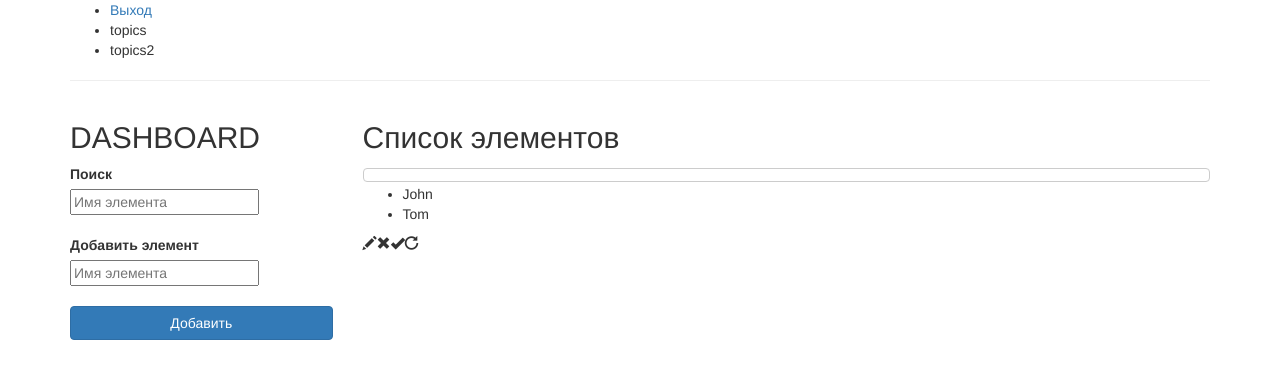
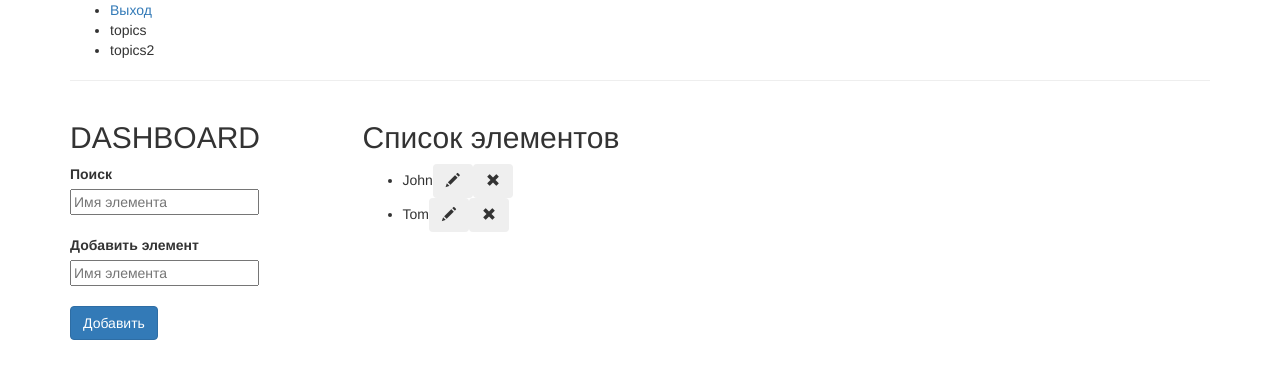
Before and after one commit to dusuney/findCallNumber, a React (Create React App) app: page / in a window 1280 px wide. Shown: the top 378 px of the page. Built offline with nearby package versions, Linux system fonts and the light colour scheme; sample sign-in values are in the browser's storage.

Commit message:
add function button

```diff
--- a/src/App.css
+++ b/src/App.css
@@ -10,9 +10,6 @@ form {
   margin-right: auto;
   padding:20px 10px;
 }
-.auth-form button{
-  width:100%;
-}
 label{
   font-weight:600;
 }
--- a/src/components/list-elements.js
+++ b/src/components/list-elements.js
@@ -3,7 +3,79 @@ import React from 'react';
 import { BrowserRouter as Route } from "react-router-dom";
 import RouteLink from "./route-link";
 
-let allElements = [];
+let elementsList = [
+  { id: 1, name: 'John' },
+  { id: 2, name: 'Tom' }
+];
+
+class RowElement extends React.Component {
+  constructor(props) {
+    super(props);
+    this.onDeleteElement = this.onDeleteElement.bind(this);
+    this.state = {
+      isEdit: false,
+      editedElement: this.props.value
+    }
+  }
+
+  onEditElement() {
+    console.log(this.props.value);
+    this.setState({ editedElement: this.props.value });
+    this.setState({ isEdit: true });
+
+  }
+
+  onUpdateElement() {
+    this.setState({ isEdit: false });
+    console.log(this.state.editedElement, "this.state.editedElement");
+    this.props.onUpdateElement(this.props.index, this.state.editedElement)
+  }
+
+  onRestoreElement() {
+    this.setState({ isEdit: false });
+  }
+
+  onDeleteElement() {
+    this.props.onDeleteElement(this.props.index);
+  }
+  onChangeNameElement(e) {
+    console.log(e.target.value);
+    this.setState({ editedElement: e.target.value })
+  }
+  //need add onChange function with setState({elements:elementsList})
+  //now input dosen't updating
+  render() {
+    if (this.state.isEdit) {
+      return (
+        <div>
+          <input type="text" onChange={this.onChangeNameElement.bind(this)} value={this.state.editedElement.name}></input>
+          <button className="btn" onClick={this.onUpdateElement.bind(this)}>
+            <i className="glyphicon glyphicon-ok"></i>
+          </button>
+          <button className="btn" onClick={this.onRestoreElement.bind(this)}>
+            <i className="glyphicon glyphicon-repeat"></i>
+          </button>
+        </div>
+      )
+    } else {
+      return (
+        <div>
+
+          {this.props.value.name}
+          <button
+            onClick={this.onEditElement.bind(this)}
+            className="btn">
+            <i className="glyphicon glyphicon-pencil"></i>
+          </button>
+          {/* where is bind? */}
+          <button onClick={this.onDeleteElement} className="btn">
+            <i className="glyphicon glyphicon-remove"></i>
+          </button>
+        </div>
+      )
+    }
+  }
+}
 
 class ListElements extends React.Component {
   constructor(props) {
@@ -17,14 +89,11 @@ class ListElements extends React.Component {
         { id: 2, name: 'Tom' }
       ]
     }
-    allElements = this.state.elements;
   }
 
   handelAddElement = () => {
-    let el = this.state.elements.slice();
-    el.push({ id: el.length + 1, name: this.state.nameElement.toString() });
-    allElements = el.slice();
-    this.setState({ elements: el });
+    elementsList.push({ id: elementsList.length + 1, name: this.state.nameElement.toString() });
+    this.setState({ elements: elementsList });
   }
 
   handelChangeName(event) {
@@ -33,19 +102,37 @@ class ListElements extends React.Component {
 
   filteringElements(event) {
     this.setState({ targetValue: event.target.value });
-    let targetValue = event.target.value;
   }
 
+  onDeleteElement(index) {
+    elementsList.splice(index, 1);
+    this.setState({ elementsList: elementsList });
+  }
 
+  onUpdateElement(index, value) {
+    console.log(index, "INDEX");
+    console.log(value, "VALUE");
+    elementsList[index].name = value.name; // SOME HTTP REQUEST MOCK
+    this.setState({ elementsList: elementsList });
+  }
 
   render() {
     let rows = [];
-    this.state.elements.forEach((element, key) => {
-      if (element.name.indexOf(this.state.targetValue) === -1) {
-        return;
+    console.log(elementsList, "ELEMENT LIST")
+    elementsList.forEach((element, key) => {
+      if (element.name.indexOf(this.state.targetValue) !== -1) {
+        rows.push(<li key={key}>
+          <RowElement
+            index={key}
+            value={element}
+            onDeleteElement={this.onDeleteElement.bind(this)}
+            onUpdateElement={this.onUpdateElement.bind(this)}>
+          </RowElement>
+        </li>);
       }
-      rows.push(<li  key={key}>{element.name}</li>);
+
     });
+
     return (
 
       <div>
@@ -66,18 +153,12 @@ class ListElements extends React.Component {
             <Route path="/topics" component={Topics} />
             <Route path="/topics2" component={Topics2} />
           </div>
-          <div className="col-md-9">
+          <div className="col-md-4">
             <h2> Список элементов</h2>
-            <button type="button" className="btn btn-default" aria-label="Left Align">
-
-            </button>
             <ul>
               {rows}
             </ul>
-            <span className="glyphicon glyphicon-pencil"></span>
-                <span className="glyphicon glyphicon-remove"></span>
-                <span className="glyphicon glyphicon-ok"></span>
-                <span className="glyphicon glyphicon-repeat"></span>
+
           </div>
         </div>
       </div>
```
